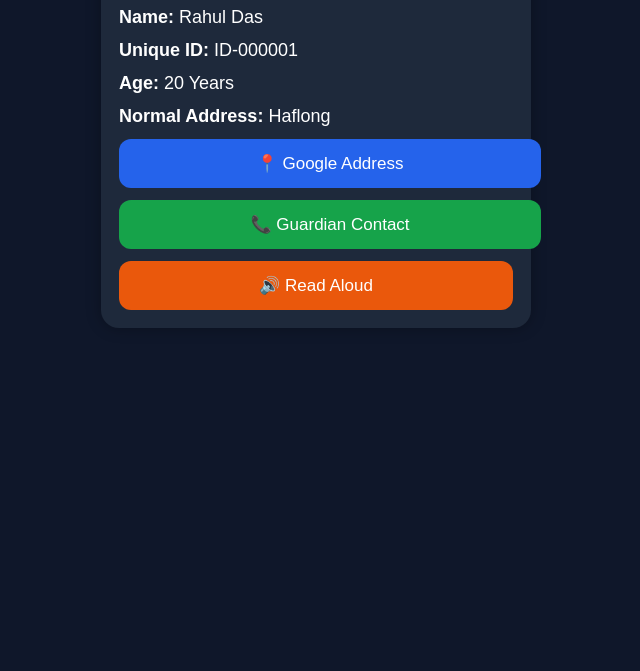
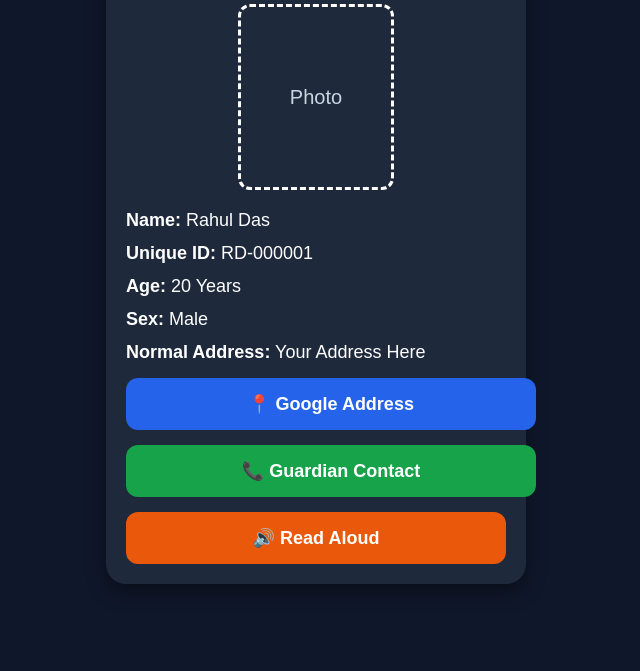
Before and after one commit to sahlxmi204-code/sundram-, a plain HTML site: page index.html in a window 1280 px wide. Shown: the part 129-800 px from the top of the page, without its empty margins (324-964 px from the left). Drawn offline with Linux system fonts and the light colour scheme.

Commit message:
index.html

```diff
--- a/index.html
+++ b/index.html
@@ -12,45 +12,64 @@ body{
 background:#0f172a;
 color:white;
 }
+
 .container{
-    max-width:430px;
+max-width:420px;
 margin:20px auto;
-    padding:18px;
+padding:15px;
 }
+
 .card{
 background:#1e293b;
-    border-radius:18px;
-    padding:18px;
-    box-shadow:0 0 15px rgba(0,0,0,.3);
+border-radius:20px;
+padding:20px;
+box-shadow:0 8px 20px rgba(0,0,0,.4);
 }
+
 h1{
 text-align:center;
 color:#22c55e;
+margin-bottom:20px;
 }
-p{
+
+.photo{
+width:150px;
+height:180px;
+border:3px dashed white;
+border-radius:12px;
+margin:0 auto 20px;
+display:flex;
+align-items:center;
+justify-content:center;
+font-size:20px;
+color:#cbd5e1;
+}
+
+.info{
 font-size:18px;
 margin:12px 0;
 }
+
 .btn{
 display:block;
 width:100%;
-    padding:14px;
-    margin-top:12px;
+padding:15px;
+margin-top:15px;
 border:none;
 border-radius:12px;
-    background:#2563eb;
+text-align:center;
+text-decoration:none;
+font-size:18px;
+font-weight:bold;
 color:white;
-    text-decoration:none;
-    text-align:center;
-    font-size:17px;
+cursor:pointer;
 }
-.green{
-    background:#16a34a;
-}
-.orange{
-    background:#ea580c;
-}
+
+.blue{background:#2563eb;}
+.green{background:#16a34a;}
+.orange{background:#ea580c;}
 </style>
+
 </head>
 
 <body>
@@ -61,21 +80,28 @@ p{
 
 <h1>Informational Draft</h1>
 
-<p><b>Name:</b> Rahul Das</p>
+<div class="photo">
+Photo
+</div>
 
-<p><b>Unique ID:</b> ID-000001</p>
+<div class="info"><b>Name:</b> Rahul Das</div>
 
-<p><b>Age:</b> 20 Years</p>
+<div class="info"><b>Unique ID:</b> RD-000001</div>
 
-<p><b>Normal Address:</b> Haflong</p>
+<div class="info"><b>Age:</b> 20 Years</div>
 
-<a class="btn" target="_blank"
-href="https://maps.google.com/?q=YOUR+LOCATION">
+<div class="info"><b>Sex:</b> Male</div>
+
+<div class="info"><b>Normal Address:</b> Your Address Here</div>
+
+<a class="btn blue"
+href="https://goo.gl/maps/5AXP66QWyVMygDe28?g_st=ac"
+target="_blank">
 📍 Google Address
 </a>
 
 <a class="btn green"
-href="tel:9876543211">
+href="tel:9876543210">
 📞 Guardian Contact
 </a>
 
@@ -88,23 +114,22 @@ href="tel:9876543211">
 </div>
 
 <script>
-
 function readInfo(){
 
 let msg =
 "Informational Draft. " +
 "Name Rahul Das. " +
-"Unique I D, I D zero zero zero zero zero one. " +
-"Age 20 years. " +
-"Haflong. " +
-"Guardian contact available. " +
-"You can press the Guardian Contact button to call immediately. " +
-"Google address is also available.";
+"Unique ID R D zero zero zero zero zero one. " +
+"Age twenty years. " +
+"Sex Male. " +
+"Normal address Your Address Here. " +
+"Guardian contact is available. " +
+"Google address is available.";
 
+speechSynthesis.cancel();
 speechSynthesis.speak(new SpeechSynthesisUtterance(msg));
 
 }
-
 </script>
 
 </body>
```
Lines whose indentation alone changed are shown as unchanged.
